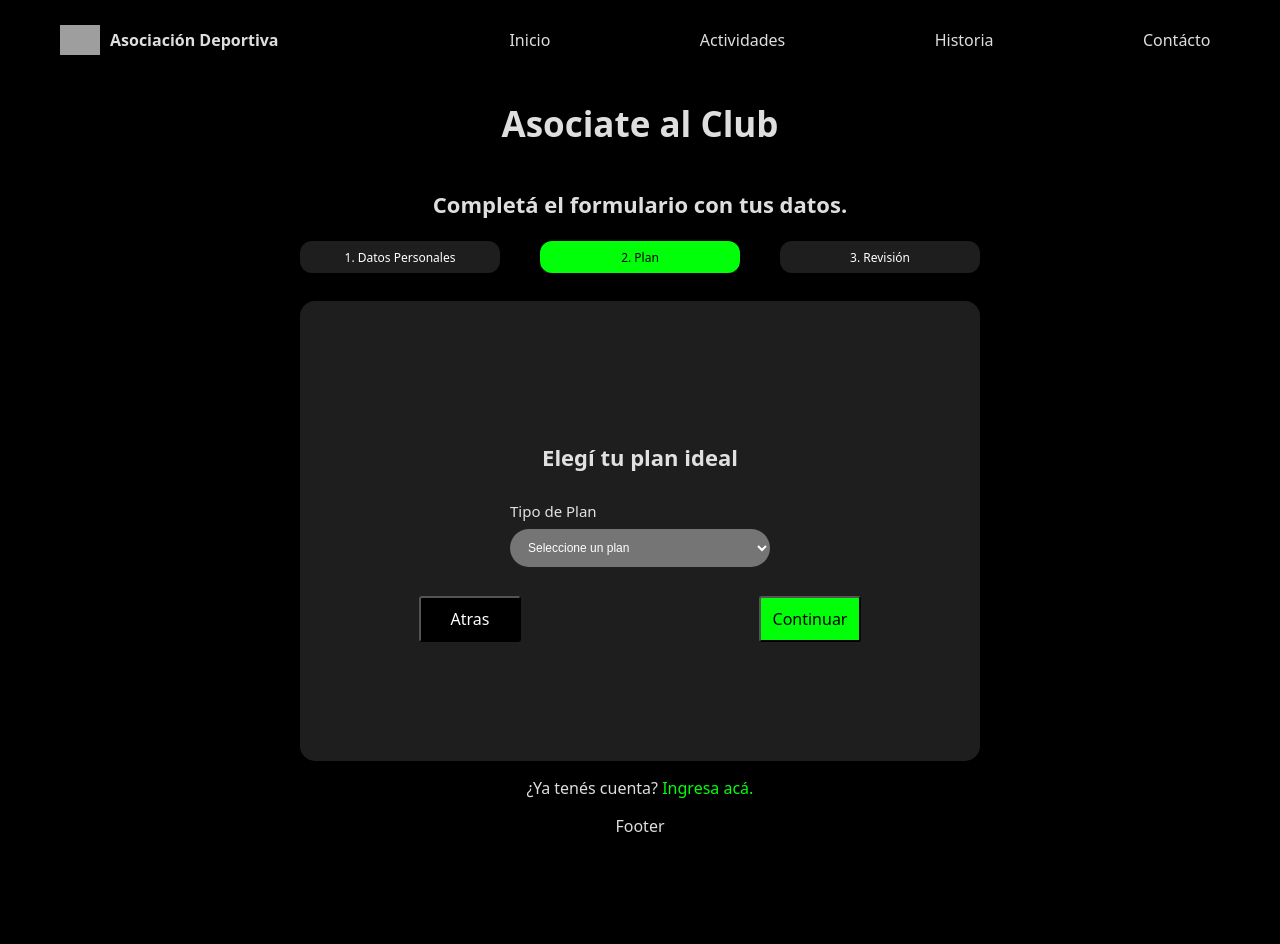
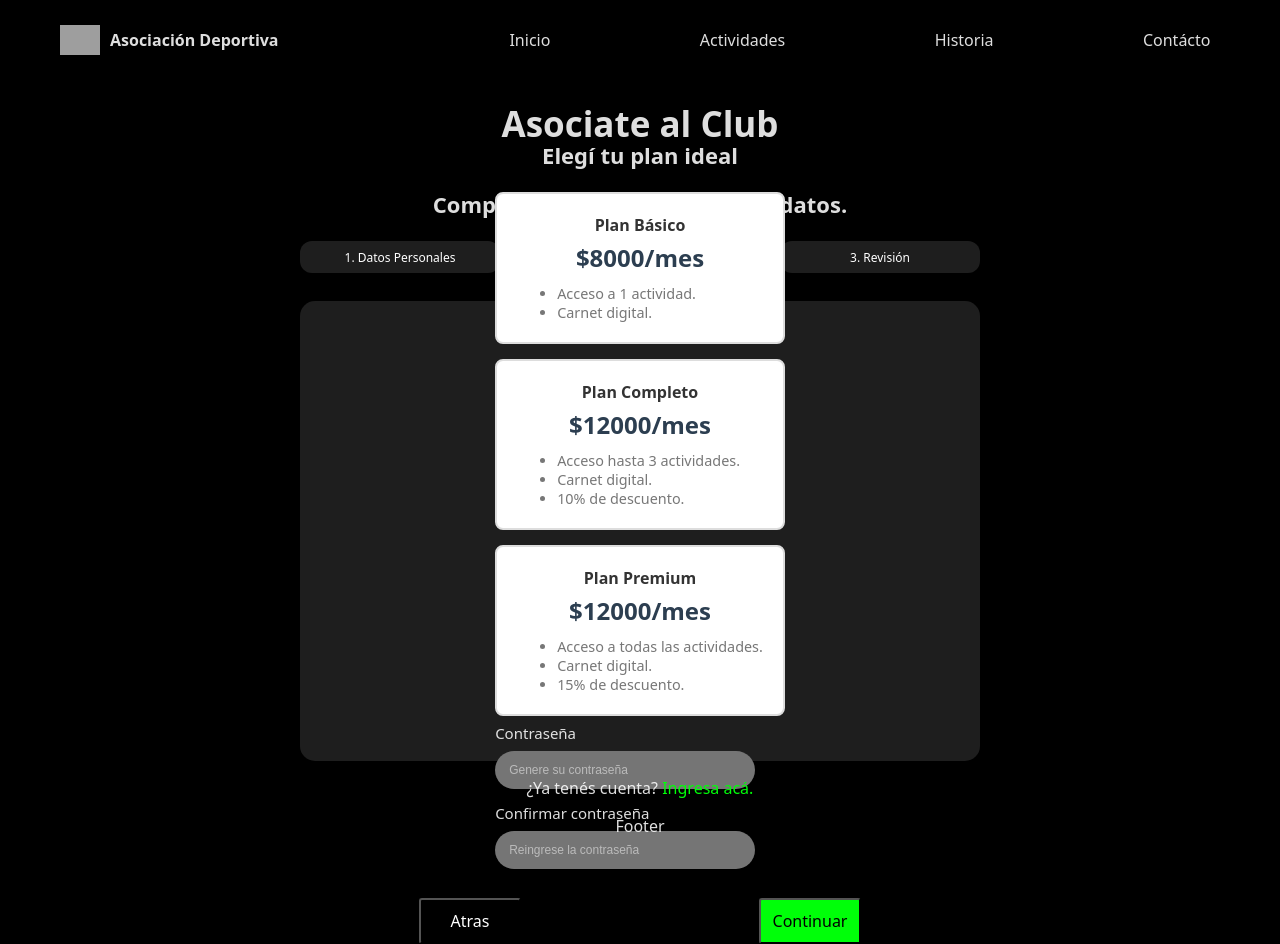
Before and after one commit to JuanPabloRomero00/SAD, a React (Vite) app in the folder frontend/: page /signup in a window 1280 px wide. Both pictures are taken after a click on the button "2. Plan". Shown: the top 944 px of the page. Built offline with nearby package versions, Linux system fonts and the light colour scheme; grey boxes are pictures that could not be loaded.

Commit message:
Se agregan estilos momentaneos

```diff
--- a/frontend/src/index.css
+++ b/frontend/src/index.css
@@ -213,3 +213,60 @@ button:focus-visible {
 .toLogin {
   color: #00ff09;
 }
+
+.planCardsContainer {
+  display: flex;
+  flex-direction: column; /* Apila las cards verticalmente */
+  gap: 15px; /* Espacio entre las cards */
+  margin-top: 20px;
+}
+
+/* Estilo base de cada card */
+.planCard {
+  border: 2px solid #ddd;
+  border-radius: 8px;
+  padding: 20px;
+  cursor: pointer;
+  transition: all 0.2s ease-in-out;
+  background-color: #fff;
+}
+
+/* Efecto al pasar el mouse sobre una card no seleccionada */
+.planCard:not(.selected):hover {
+  border-color: #aaa;
+  transform: translateY(-3px);
+  box-shadow: 0 4px 12px rgba(0, 0, 0, 0.08);
+}
+
+/* Estilo de la card CUANDO ESTÁ SELECCIONADA */
+.planCard.selected {
+  background-color: #e7f3ff; /* Un fondo azulado muy suave */
+  border-color: #3498db;     /* Borde azul más fuerte */
+  box-shadow: 0 4px 15px rgba(52, 152, 219, 0.2);
+  transform: scale(1.02); /* La hace un poquito más grande */
+}
+
+/* Estilos para el texto dentro de las cards */
+.planName {
+  margin: 0 0 5px 0;
+  color: #333;
+}
+
+.planPrice {
+  margin: 0 0 10px 0;
+  font-size: 1.5em;
+  font-weight: bold;
+  color: #2c3e50;
+}
+
+/* El precio cambia de color en la card seleccionada */
+.planCard.selected .planPrice {
+  color: #3498db;
+}
+
+.planDescription {
+  margin: 0;
+  text-align: left;
+  font-size: 0.9em;
+  color: #777;
+}
--- a/frontend/src/pages/Signup.jsx
+++ b/frontend/src/pages/Signup.jsx
@@ -1,11 +1,30 @@
 import React, { useState } from 'react'
-import TextField from '@mui/material/TextField';
-import Box from '@mui/material/Box';
-import { Form, Link } from 'react-router-dom';
+import { Link } from 'react-router-dom';
 
-const Step1 = () => {
-  const [dni, setDni] = useState("");
+const plans = [
+  {
+    id: 'basico', name: 'Plan Básico', price: 8000, description: [
+      'Acceso a 1 actividad.',
+      'Carnet digital.'
+    ]
+  },
+  {
+    id: 'completo', name: 'Plan Completo', price: 12000, description: [
+      'Acceso hasta 3 actividades.',
+      'Carnet digital.',
+      '10% de descuento.'
+    ]
+  },
+  {
+    id: 'premium', name: 'Plan Premium', price: 12000, description: [
+      'Acceso a todas las actividades.',
+      'Carnet digital.',
+      '15% de descuento.'
+    ]
+  }
+];
 
+const Step1 = ({ data, handleChange }) => {
   const preventArrows = (e) => {
     if (e.key === "ArrowUp" || e.key === "ArrowDown") {
       e.preventDefault();
@@ -16,77 +35,154 @@ const Step1 = () => {
     <>
       <div className='formGroup'>
         <label className='formLabel' htmlFor='dni'>DNI</label>
-        <input id='dni' className='formInput' type='number' value={dni} placeholder='Ingrese su DNI'
-          onChange={(e) => setDni(e.target.value)}
+        <input id='dni' className='formInput' type='number' placeholder='Ingrese su DNI'
+          value={data.dni}
+          onChange={(e) => handleChange('dni', e.target.value)}
           onKeyDown={preventArrows}
         />
       </div>
       <div className='formGroup'>
         <label className='formLabel' htmlFor='nombre'>Nombre</label>
-        <input id='nombre' className='formInput' placeholder='Ingrese su nombre' type='text' />
+        <input id='nombre' className='formInput' placeholder='Ingrese su nombre' type='text'
+          value={data.nombre}
+          onChange={(e) => handleChange('nombre', e.target.value)}
+        />
       </div>
       <div className='formGroup'>
         <label className='formLabel' htmlFor='apellido'>Apellido</label>
-        <input id='apellido' className='formInput' placeholder='Ingrese su apellido' type='text' />
+        <input id='apellido' className='formInput' placeholder='Ingrese su apellido' type='text'
+          value={data.apellido}
+          onChange={(e) => handleChange('apellido', e.target.value)}
+        />
       </div>
       <div className='formGroup'>
         <label className='formLabel' htmlFor='email'>Email</label>
-        <input id='email' className='formInput' placeholder='sucorreo@dominio.com' type='email' />
+        <input id='email' className='formInput' placeholder='sucorreo@dominio.com' type='email'
+          value={data.email}
+          onChange={(e) => handleChange('email', e.target.value)}
+        />
       </div>
       <div className='formGroup'>
         <label className='formLabel' htmlFor='telefono'>Teléfono</label>
-        <input id='telefono' className='formInput' placeholder='11 1234 5678' maxLength="15" type='tel' />
+        <input id='telefono' className='formInput' placeholder='11 1234 5678' maxLength="15" type='tel'
+          value={data.telefono}
+          onChange={(e) => handleChange('telefono', e.target.value)}
+        />
       </div>
       <div className='formGroup'>
         <label className='formLabel' htmlFor='fechaNacimiento'>Fecha de Nacimiento</label>
-        <input id='fechaNacimiento' className='formInput' type='date' />
+        <input id='fechaNacimiento' className='formInput' type='date'
+          value={data.fechaNacimiento}
+          onChange={(e) => handleChange('fechaNacimiento', e.target.value)}
+        />
       </div>
       <div className='formGroup'>
         <label className='formLabel' htmlFor='direccion'>Dirección</label>
-        <input id='direccion' className='formInput' placeholder='Calle del domicilio' type='text' />
+        <input id='direccion' className='formInput' placeholder='Calle del domicilio' type='text'
+          value={data.direccion}
+          onChange={(e) => handleChange('direccion', e.target.value)}
+        />
       </div>
       <div className='formGroup'>
         <label className='formLabel' htmlFor='altura'>Altura</label>
-        <input id='altura' className='formInput' type='number' placeholder='Numeración del domicilio' onKeyDown={preventArrows} />
+        <input id='altura' className='formInput' type='number' placeholder='Numeración del domicilio' onKeyDown={preventArrows}
+          value={data.altura}
+          onChange={(e) => handleChange('altura', e.target.value)}
+        />
       </div>
     </>
   );
 };
 
-const Step2 = () => {
+const Step2 = ({ data, handleChange, selectedPlan, onPlanSelect }) => {
+
+  return (
+    <>
+      <div>
+        <h3 className='subTitle'>Elegí tu plan ideal</h3>
+        <div className='planCardsContainer'>
+          {plans.map((plan) => (
+            <div
+              key={plan.id}
+              className={`planCard ${selectedPlan === plan.id ? 'selected' : ''}`}
+              onClick={() => onPlanSelect(plan.id)}
+            >
+              <h4 className='planName'>{plan.name}</h4>
+              <p className='planPrice'>${plan.price}/mes</p>
+              <ul className='planDescription'>
+                {plan.description.map((item, index) => (
+                  <li key={index}>{item}</li>
+                ))}
+              </ul>
+            </div>
+          ))}
+        </div>
+
+        <div className='formGroup'>
+          <label className='formLabel' htmlFor='password'>Contraseña</label>
+          <input id='password' className='formInput' placeholder='Genere su contraseña' type='text'
+            value={data.password}
+            onChange={(e) => handleChange('password', e.target.value)}
+          />
+        </div>
+        <div className='formGroup'>
+          <label className='formLabel' htmlFor='passConfirm'>Confirmar contraseña</label>
+          <input id='passConfirm' className='formInput' placeholder='Reingrese la contraseña' type='text' />
+        </div>
+      </div>
+    </>
+  );
+};
+
+const Step3 = ({ data, plans }) => {
+  const planSeleccionado = plans.find(p => p.id === data.plan);
+
   return (
     <div>
-      <h3 className='subTitle'>Elegí tu plan ideal</h3>
-      <div className='formGroup'>
-        <label className='formLabel' htmlFor='plan'>Tipo de Plan</label>
-        <select id='plan' className='formInput'>
-          <option value="">Seleccione un plan</option>
-          <option value="basico">Plan Básico - $5000/mes</option>
-          <option value="completo">Plan Completo - $8000/mes</option>
-          <option value="premium">Plan Premium - $12000/mes</option>
-        </select>
-      </div>
+      <h3 className='subTitle'>Revisá tus datos</h3>
+      <p>Por favor, confirmá que toda la información ingresada sea correcta.</p>
+      <ul>
+        <li><strong>DNI:</strong> {data.dni}</li>
+        <li><strong>Nombre:</strong> {data.nombre}</li>
+        <li><strong>Apellido:</strong> {data.apellido}</li>
+        <li><strong>Plan:</strong> {planSeleccionado ? planSeleccionado.name : 'No seleccionado'}</li>
+      </ul>
     </div>
   );
 };
 
-const Step3 = () => {
-  return (
-    <div>
-      <h3 className='subTitle'>Revisá tus datos</h3>
-      <p>Por favor, confirmá que toda la información ingresada sea correcta antes de finalizar.</p>
-      {}
-    </div>
-  );
-};
 
+// --- OFICINA CENTRAL ---
 function Signup() {
   const [step, setStep] = useState(1);
+  // El tesoro está centralizado aquí
+  const [formData, setFormData] = useState({
+    dni: '',
+    nombre: '',
+    apellido: '',
+    email: '',
+    telefono: '',
+    fechaNacimiento: '',
+    direccion: '',
+    altura: '',
+    plan: null,
+    password: ''
+  });
+
+  // La función para que los trabajadores actualicen el tesoro
+  const handleChange = (field, value) => {
+    setFormData(prevData => ({
+      ...prevData,
+      [field]: value
+    }));
+  };
 
   const nextStep = () => {
     if (step < 3) {
       setStep(step + 1);
     } else {
+      // Ahora sí tenemos todos los datos para enviar
+      console.log("Enviando al backend:", formData);
       alert("¡Asociación completada con éxito!");
     }
   };
@@ -114,14 +210,12 @@ function Signup() {
         </div>
 
         <div className='formData'>
-          {step === 1 && <Step1 />}
-          {step === 2 && <Step2 />}
-          {step === 3 && <Step3 />}
+          {step === 1 && <Step1 data={formData} handleChange={handleChange} />}
+          {step === 2 && <Step2 selectedPlan={formData.plan} data={formData} handleChange={handleChange} onPlanSelect={(planId) => handleChange('plan', planId)} />}
+          {step === 3 && <Step3 data={formData} plans={plans} />}
 
           <div className='formButton'>
-            {step > 1 && (
-              <button className='backButton' onClick={prevStep}>Atras</button>
-            )}
+            {step > 1 && <button className='backButton' onClick={prevStep}>Atras</button>}
             <button className='nextButton' onClick={nextStep}>
               {step === 3 ? 'Finalizar' : 'Continuar'}
             </button>
```
